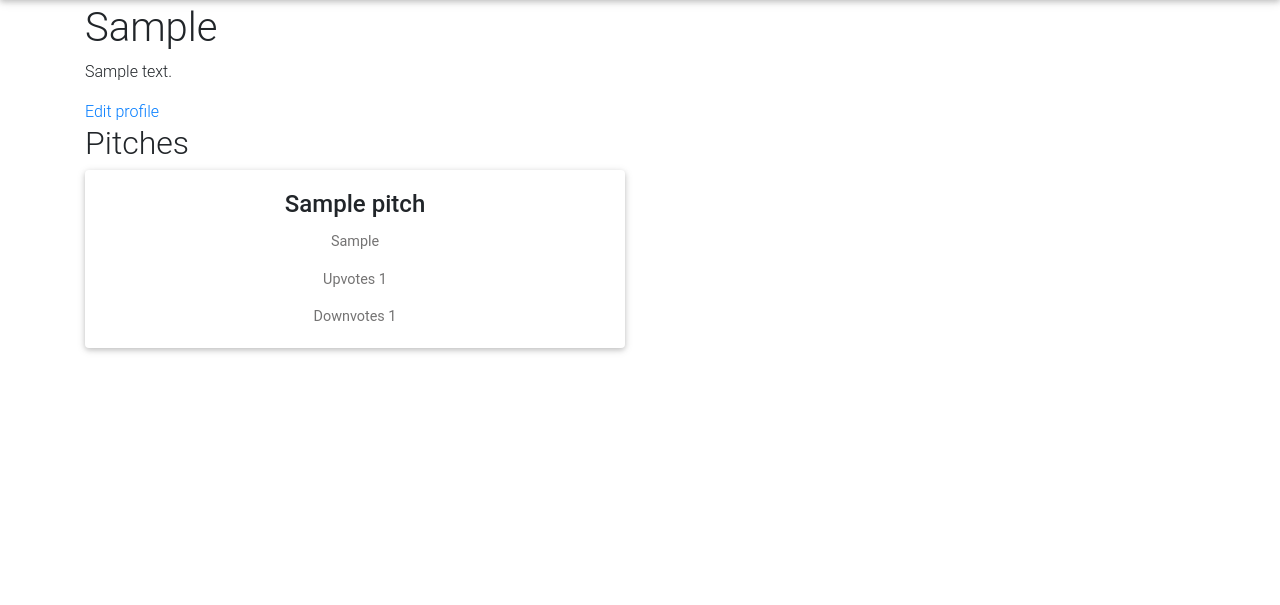
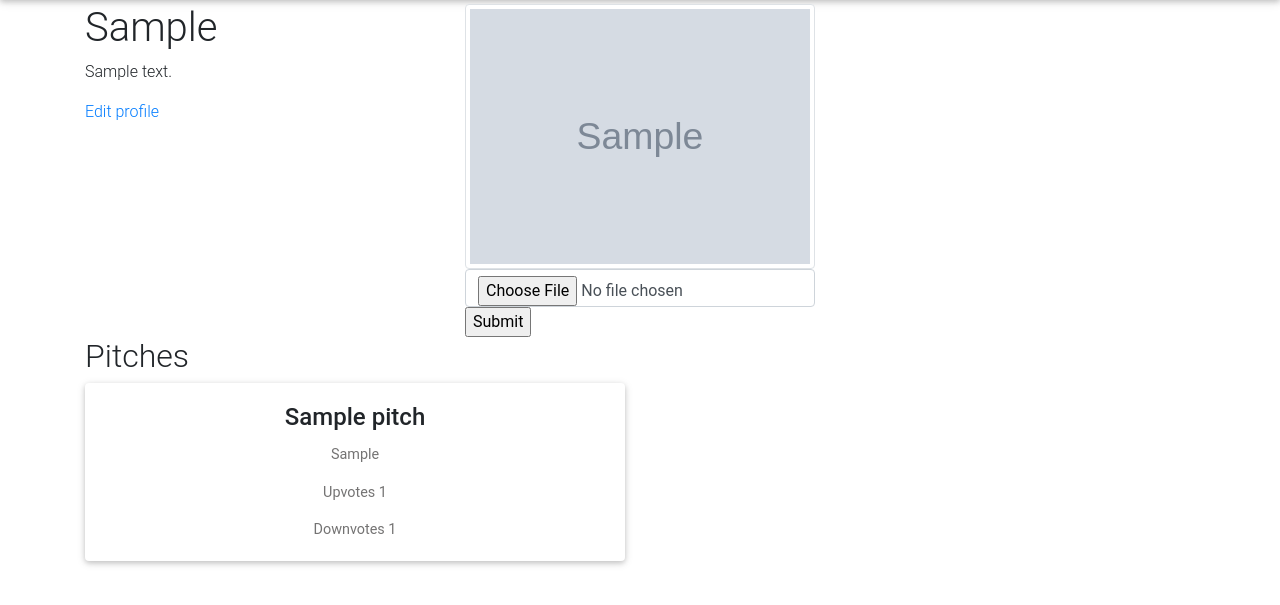
Before and after one commit to johnwanjema/pitches, a Flask app: a page that uses app/templates/profile/profile.html in a window 1280 px wide. Shown: the part 70-675 px from the top of the page. Run offline with Flask 2, Linux system fonts and the light colour scheme; a user stored in the database is signed in; tables that the repository leaves empty hold one stand-in row (values such as "Sample post"); grey boxes marked "Sample" are stand-in pictures; some libraries are stand-ins or nearby versions.

Commit message:
added user profile picture

```diff
--- a/app/__init__.py
+++ b/app/__init__.py
@@ -4,7 +4,9 @@ from config import config_options
 from flask_bootstrap import Bootstrap
 from flask_sqlalchemy import SQLAlchemy
 from flask_mail import Mail
+from flask_uploads import UploadSet,configure_uploads,IMAGES
 
+photos = UploadSet('photos',IMAGES)
 mail = Mail()
 login_manager = LoginManager()
 login_manager.session_protection = 'strong'
@@ -21,6 +23,9 @@ def create_app(config_state):
     db.init_app(app)
     login_manager.init_app(app)
 
+    # configure UploadSet
+    configure_uploads(app,photos)
+
     from .main import main as main_blueprint
     app.register_blueprint(main_blueprint)
 
--- a/app/main/views.py
+++ b/app/main/views.py
@@ -1,6 +1,6 @@
 from flask import render_template, request, redirect, url_for,abort
 from . import main
-from .. import db
+from .. import db,photos
 from .forms import PitchForm,CommentForm,UpdateProfile
 from flask import render_template, flash,request
 from flask import render_template,redirect,url_for
@@ -93,6 +93,17 @@ def update_profile(uname):
         db.session.add(user)
         db.session.commit()
 
-        return redirect(url_for('.profile',uname=user.username,id= current_user.id))
+        return redirect(url_for('.profile',uname=user.username,))
 
     return render_template('profile/update.html',form =form)
+
+@main.route('/user/<uname>/update/pic',methods= ['POST'])
+@login_required
+def update_pic(uname):
+    user = User.query.filter_by(username = uname).first()
+    if 'photo' in request.files:
+        filename = photos.save(request.files['photo'])
+        path = f'photos/{filename}'
+        user.profile_pic_path = path
+        db.session.commit()
+    return redirect(url_for('main.profile',uname=uname,id= current_user.id))
--- a/app/templates/profile/profile.html
+++ b/app/templates/profile/profile.html
@@ -2,6 +2,8 @@
 
 {% block content %}
 <div class="container">
+    <div class="row">
+        <div class="col-md-4">
             <h1>{{user.username| capitalize}}</h1>
             {% if user.bio %}
             <p> {{user.bio}}</p>
@@ -11,6 +13,29 @@
             {% if user == current_user %}
             <a href="{{url_for('main.update_profile',uname=user.username)}}">Edit profile</a>
             {% endif %}
+        </div>
+        <div class="col-md-4">
+            {% if user.profile_pic_path %}
+
+            <img src="{{url_for('static',filename=user.profile_pic_path)}}" alt="" class="img-thumbnail">
+
+            {%else%}
+            <p>No profile picture</p>
+
+            {% endif %}
+
+            {% if user == current_user %}
+            <form action="{{url_for('main.update_pic',uname=user.username)}}" method="post"
+                enctype="multipart/form-data">
+
+                <input type="file" name="photo" class="form-control" required>
+                <input type="submit">
+            </form>
+            {% endif %}
+        </div>
+    </div>
+</div>
+<div class="container">
     <h2>Pitches</h2>
     <div class="row">
         {% for pitches in pitches %}
@@ -37,5 +62,6 @@
         {% endfor %}
     </div>
 </div>
-
+</div>
+</div>
 {% endblock %}
--- a/config.py
+++ b/config.py
@@ -9,6 +9,7 @@ class Config:
     MAIL_USE_TLS = True
     MAIL_USERNAME = os.environ.get("MAIL_USERNAME")
     MAIL_PASSWORD = os.environ.get("MAIL_PASSWORD")
+    UPLOADED_PHOTOS_DEST ='app/static/photos'
 
 class ProdConfig(Config):
     SQLALCHEMY_DATABASE_URI = os.environ.get("DATABASE_URL")
```
Also changed, not shown: app/static/photos/Screenshot_from_2019-06-05_16-36-57.png (added), app/static/photos/Screenshot_from_2019-06-05_16-36-57_1.png (added). Lines whose indentation alone changed are shown as unchanged.
